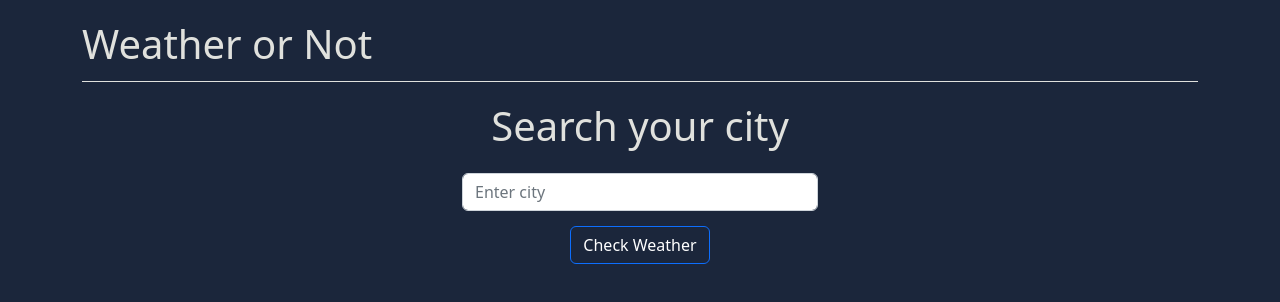
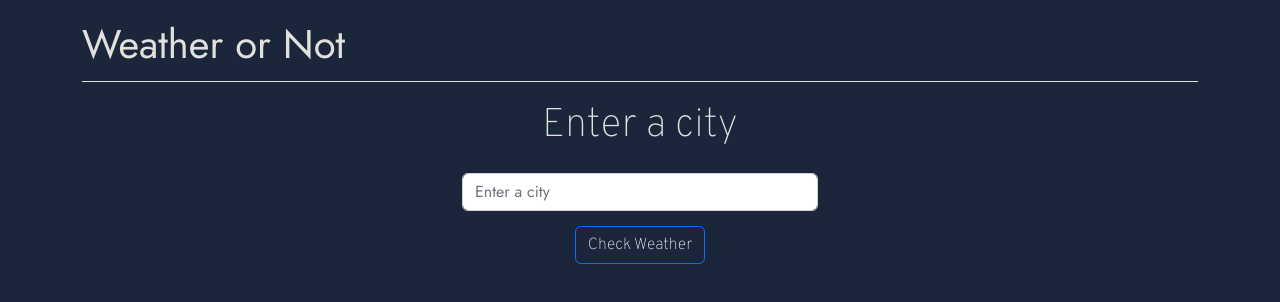
Before and after one commit to sammymayhem/weather-or-not, a React (Create React App) app: page / in a window 1280 px wide. Shown: the top 302 px of the page. Built offline with nearby package versions, Linux system fonts and the light colour scheme.

Commit message:
Updated fonts. Want to work more on displaying different information

```diff
--- a/public/index.html
+++ b/public/index.html
@@ -1,14 +1,15 @@
 <!DOCTYPE html>
 <html lang="en">
+
 <head>
   <meta charset="utf-8" />
   <link rel="icon" href="%PUBLIC_URL%/favicon.ico" />
+  <link rel="preconnect" href="https://fonts.googleapis.com">
+  <link rel="preconnect" href="https://fonts.gstatic.com" crossorigin>
+  <link href="https://fonts.googleapis.com/css2?family=Jost&family=Overpass:wght@100&display=swap" rel="stylesheet">
   <meta name="viewport" content="width=device-width, initial-scale=1" />
   <meta name="theme-color" content="#000000" />
-    <meta
-      name="description"
-      content="Web site created using create-react-app"
-    />
+  <meta name="description" content="Web site created using create-react-app" />
   <link rel="apple-touch-icon" href="%PUBLIC_URL%/logo192.png" />
   <!--
       manifest.json provides metadata used when your web app is installed on a
@@ -26,6 +27,7 @@
     -->
   <title>React App</title>
 </head>
+
 <body>
   <noscript>You need to enable JavaScript to run this app.</noscript>
   <div id="root"></div>
@@ -40,4 +42,5 @@
       To create a production bundle, use `npm run build` or `yarn build`.
     -->
 </body>
+
 </html>
--- a/src/App.css
+++ b/src/App.css
@@ -10,6 +10,7 @@
 .app-container {
   background-color: var(--primary);
   color: var(--secondary);
+  font-family: 'Jost', sans-serif;
 }
 
 .App {
--- a/src/components/CitySearch.js
+++ b/src/components/CitySearch.js
@@ -16,14 +16,14 @@
         <div className='search-container'>
             <Row>
                 <Col>
-                    <h1>Search your city</h1>
+                    <h1 className='search-title'>Enter a city</h1>
                 </Col>
             </Row>
 
             <Row>
                 <Col xs={4} className="text-center">
                     <FormControl
-                        placeholder="Enter city"
+                        placeholder="Enter a city"
                         onChange={(event) => setCity(event.target.value)}
                         value={city}
                         // onKeyDown={onKeyDown}
--- a/src/styles/CitySearch.css
+++ b/src/styles/CitySearch.css
@@ -3,11 +3,17 @@
     color: var(--secondary);
 }
 
+.search-title {
+    font-family: 'Overpass', sans-serif;
+}
+
 .search-btn {
     background-color: var(--primary) !important;
+    font-family: 'Overpass', sans-serif !important;
 }
 
 .search-btn:hover {
     background-color: var(--secondary) !important;
     color: var(--primary) !important;
+    font-family: 'Overpass', sans-serif !important;
 }
--- a/src/styles/Header.css
+++ b/src/styles/Header.css
@@ -5,8 +5,5 @@
     width: 100%;
     border-bottom: 1px solid var(--secondary);
     text-align: left;
+    font-family: 'Jost', sans-serif;
 }
-
-.header {
-    width: 100%;
-}
--- a/src/styles/Weather.css
+++ b/src/styles/Weather.css
@@ -4,4 +4,5 @@
 
 .weather-body {
     background-color: var(--primary) !important;
+    font-family: 'Overpass', sans-serif;
 }
--- a/src/styles/WeatherList.css
+++ b/src/styles/WeatherList.css
@@ -3,6 +3,7 @@
     border-bottom: 1px solid var(--secondary);
     text-align: left;
     justify-content: space-between;
+    font-family: 'Overpass', sans-serif;
 }
 
 .title-right {
```
Lines whose indentation alone changed are shown as unchanged.
